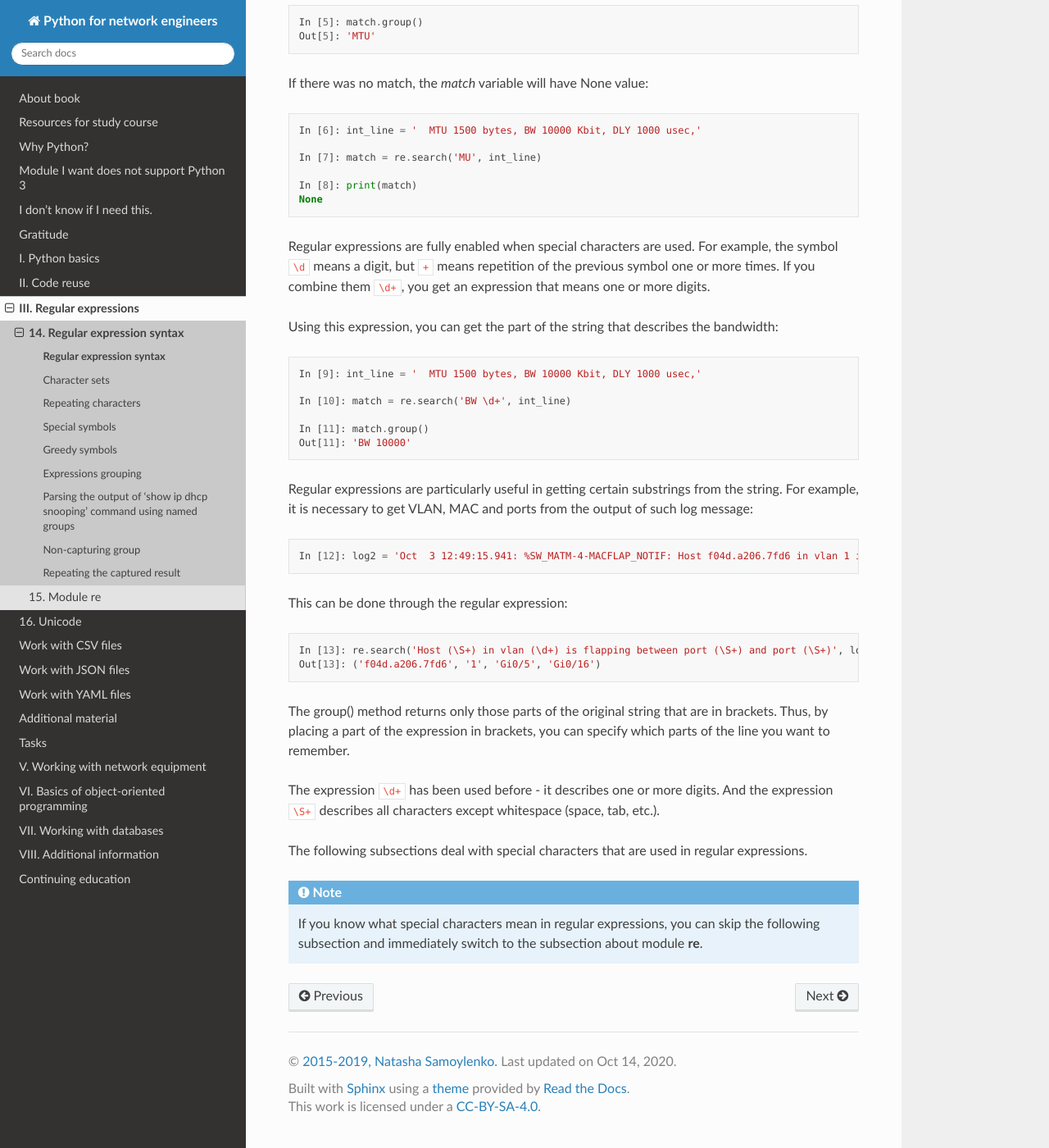
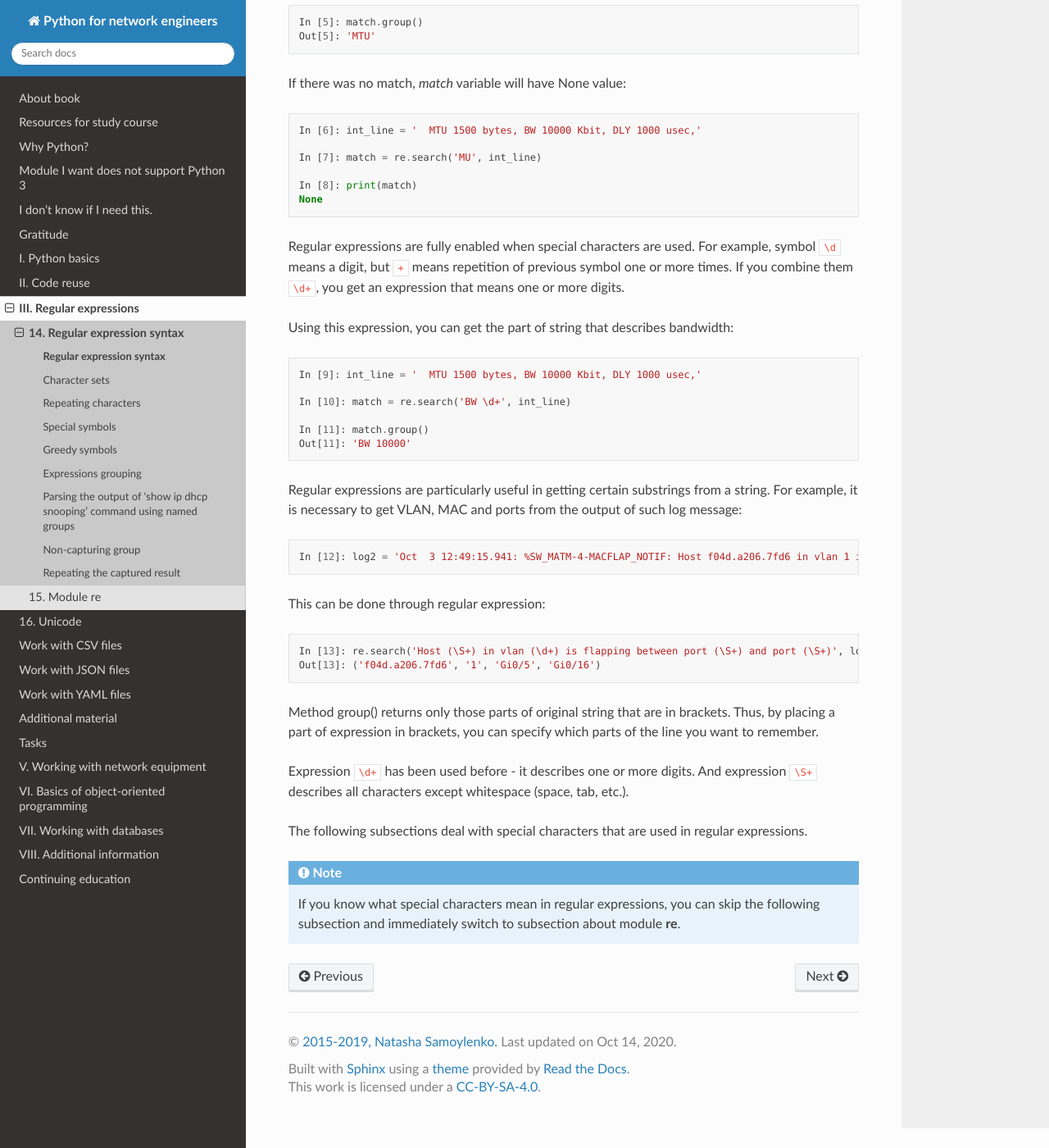
Before and after one commit to natenka/pyneng-book-en, a Sphinx documentation site: the page built from docs/source/book/14_regex/README.rst, in a window 1280 px wide and 1400 px high, scrolled down 1445 px. Shown: the whole window at 82% size. Built offline with Sphinx 7.4.7 and the Read the Docs theme 2.0.0, drawn with Linux system fonts in a browser that asks for light colours; pages that are not in the unit, such as notebooks, are missing from menus; some of the changed text lies outside the part shown.

Commit message:
Update README.rst

```diff
--- a/docs/source/book/14_regex/README.rst
+++ b/docs/source/book/14_regex/README.rst
@@ -3,22 +3,22 @@
 
 Python uses **re** module to work with regular expressions. Accordingly, you have to  import it to start working with regular expressions.
 
-This section will use the search() function for all examples. And in the next subsection, the rest of the functions of **re** will be considered.
+This section will use search() function for all examples. And in the next subsection, the rest of functions of **re** will be considered.
 
-Syntax of the search() function is:
+Syntax of search() function is:
 
 .. code:: python
 
     match = re.search(regex, string)
 
-The search() function has two prerequisites:
+Function search() has two prerequisites:
 
 * regex - regular expression
 * string - string in which search pattern is searched
 
-If a match is found the function will return special object Match. If there is no match, the function will return None.
+If a match is found, function will return special object Match. If there is no match, function will return None.
 
-The feature of the search() function is that it only looks for a first match. That is, if there are several substrings in a line that correspond to a regular expression, search() will return only the first match found.
+Feature of search() function is that it only looks for a first match. That is, if there are several substrings in a line that correspond to a regular expression, search() will return only the first match found.
 
 To get an idea of regular expressions, consider a few examples.
 
@@ -35,19 +35,19 @@
 In this example:
 
 * first import module **re**
-* then goes the example of  string  - int_line
-* •	and in line 3 the search pattern is passed to search() function plus string int_line in which the match is searched
+* then goes an example of  string  - int_line
+* and in line 3 a search pattern is passed to search() function plus string int_line in which the match is searched
 
 In this case we are simply looking for whether there is ‘MTU’ substring in string int_line.
 
-If it exists, the *match* variable will contain a special Match object:
+If it exists, *match* variable will contain a special Match object:
 
 .. code:: python
 
     In [4]: print(match)
     <_sre.SRE_Match object; span=(2, 5), match='MTU'>
 
-Match object has several methods that allow to get different information about the received match. For example, the group() method shows that the string matches the expression described.
+Match object has several methods that allow to get different information about received match. For example, group() method shows that string matches an expression described.
 
 In this case, it’s just a ‘MTU’ substring:
 
@@ -56,7 +56,7 @@
     In [5]: match.group()
     Out[5]: 'MTU'
 
-If there was no match, the *match* variable will have None value:
+If there was no match, *match* variable will have None value:
 
 .. code:: python
 
@@ -67,10 +67,10 @@
     In [8]: print(match)
     None
 
-Regular expressions are fully enabled when special characters are used. For example, the symbol ``\d`` means a digit, but ``+``
-means repetition of the previous symbol one or more times. If you combine them ``\d+``, you get an expression that means one or more digits.
+Regular expressions are fully enabled when special characters are used. For example, symbol ``\d`` means a digit, but ``+``
+means repetition of previous symbol one or more times. If you combine them ``\d+``, you get an expression that means one or more digits.
 
-Using this expression, you can get the part of the string that describes the bandwidth:
+Using this expression, you can get the part of string that describes bandwidth:
 
 .. code:: python
 
@@ -81,25 +81,25 @@
     In [11]: match.group()
     Out[11]: 'BW 10000'
 
-Regular expressions are particularly useful in getting certain substrings from the string. For example, it is necessary to get VLAN, MAC and ports from the output of such log message:
+Regular expressions are particularly useful in getting certain substrings from a string. For example, it is necessary to get VLAN, MAC and ports from the output of such log message:
 
 .. code:: python
 
     In [12]: log2 = 'Oct  3 12:49:15.941: %SW_MATM-4-MACFLAP_NOTIF: Host f04d.a206.7fd6 in vlan 1 is flapping between port Gi0/5 and port Gi0/16'
 
-This can be done through the regular expression:
+This can be done through regular expression:
 
 .. code:: python
 
     In [13]: re.search('Host (\S+) in vlan (\d+) is flapping between port (\S+) and port (\S+)', log2).groups()
     Out[13]: ('f04d.a206.7fd6', '1', 'Gi0/5', 'Gi0/16')
 
-The group() method returns only those parts of the original string that are in brackets. Thus, by placing a part of the expression in brackets, you can specify which parts of the line you want to remember.
+Method group() returns only those parts of original string that are in brackets. Thus, by placing a part of expression in brackets, you can specify which parts of the line you want to remember.
 
-The expression ``\d+`` has been used before - it describes one or more digits.  And the expression ``\S+`` describes all characters except whitespace (space, tab, etc.).
+Expression ``\d+`` has been used before - it describes one or more digits.  And expression ``\S+`` describes all characters except whitespace (space, tab, etc.).
 
 The following subsections deal with special characters that are used in regular expressions.
 
 .. note::
 
-    If you know what special characters mean in regular expressions, you can skip the following subsection and immediately switch to the subsection about module **re**.
+    If you know what special characters mean in regular expressions, you can skip the following subsection and immediately switch to subsection about module **re**.
```
